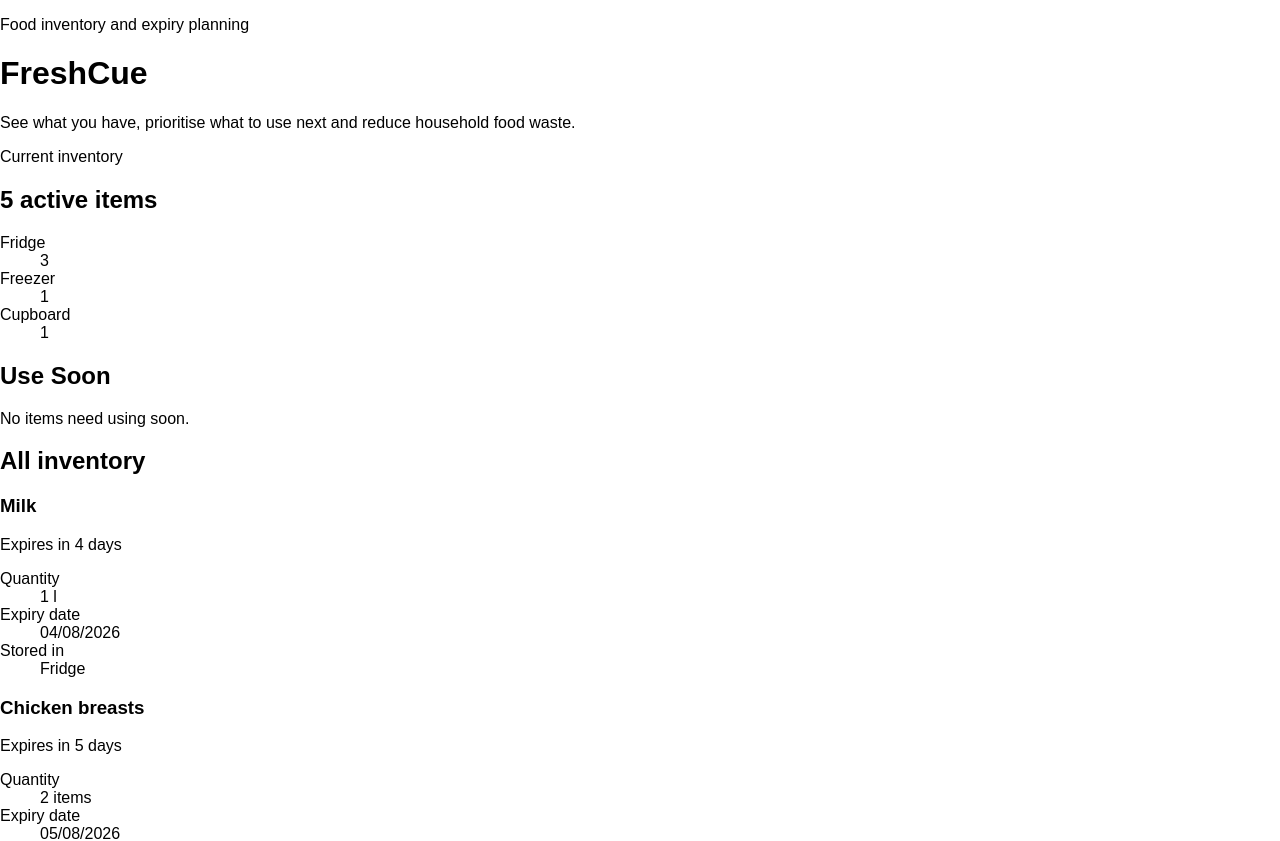
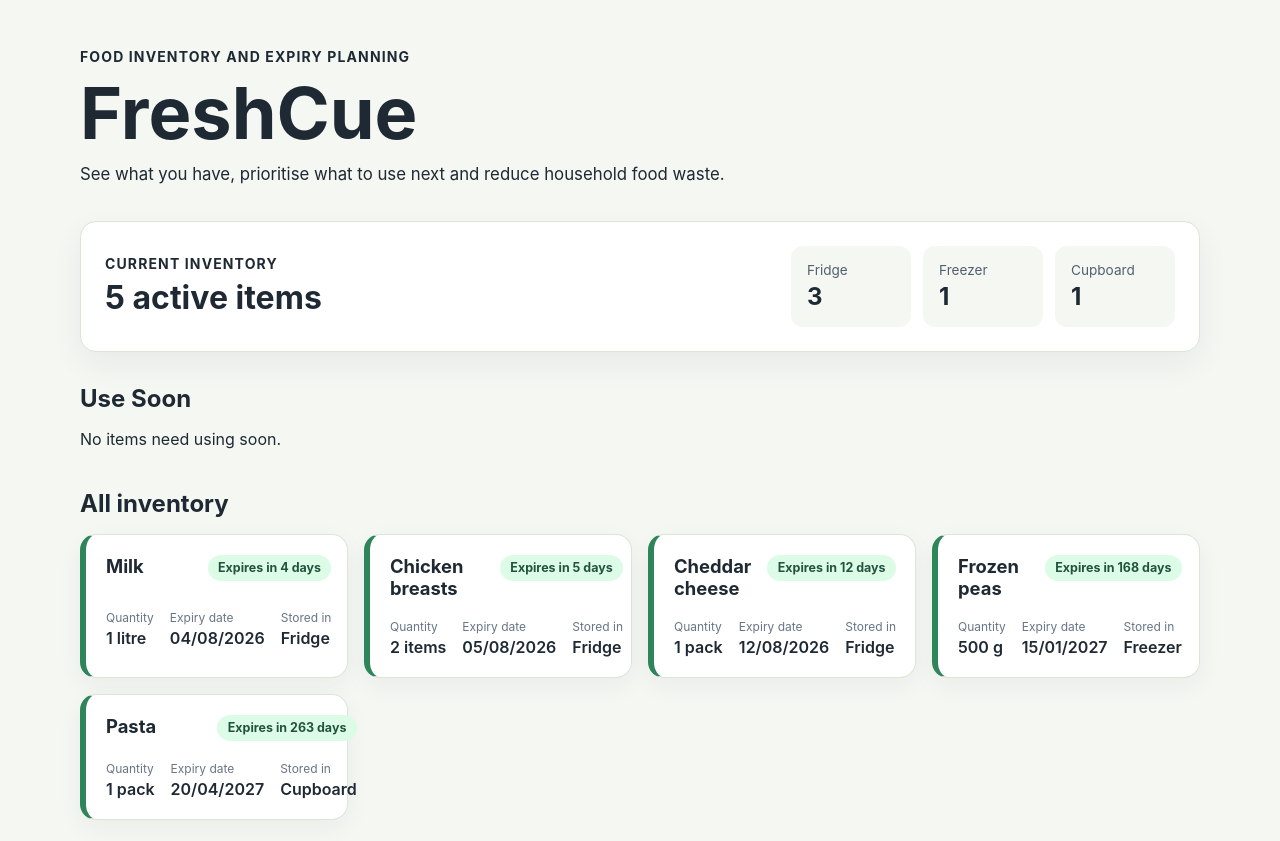
Before and after one commit to joshbingham/fresh-cue, a React (Vite) app: page / in a window 1280 px wide. Shown: the top 841 px of the page. Built offline with nearby package versions, Linux system fonts and the light colour scheme.

Commit message:
Style inventory dashboard

```diff
--- a/src/components/InventoryCard.tsx
+++ b/src/components/InventoryCard.tsx
@@ -11,6 +11,10 @@
 function formatQuantity(item: InventoryItem): string {
   if (item.quantityUnit === "item") {
     return `${item.quantity} ${item.quantity === 1 ? "item" : "items"}`;
+  }
+
+  if (item.quantityUnit === "l") {
+    return `${item.quantity} ${item.quantity === 1 ? "litre" : "litres"}`;
   }
 
   return `${item.quantity} ${item.quantityUnit}`;
--- a/src/index.css
+++ b/src/index.css
@@ -1,3 +1,13 @@
+:root {
+  font-family:
+    Inter, system-ui, -apple-system, BlinkMacSystemFont, "Segoe UI",
+    sans-serif;
+  color: #1f2933;
+  background: #f4f7f2;
+  font-synthesis: none;
+  text-rendering: optimizeLegibility;
+}
+
 * {
   box-sizing: border-box;
 }
@@ -6,7 +16,6 @@
   margin: 0;
   min-width: 320px;
   min-height: 100vh;
-  font-family: Arial, sans-serif;
 }
 
 button,
@@ -14,3 +23,240 @@
 select {
   font: inherit;
 }
+
+h1,
+h2,
+h3,
+p,
+dl,
+dd {
+  margin: 0;
+}
+
+.inventory-dashboard {
+  width: min(1120px, calc(100% - 2rem));
+  margin: 0 auto;
+  padding: 2rem 0 4rem;
+}
+
+.inventory-dashboard__header {
+  display: grid;
+  gap: 0.75rem;
+  margin-bottom: 2rem;
+}
+
+.inventory-dashboard__eyebrow,
+.inventory-summary__eyebrow {
+  font-size: 0.875rem;
+  font-weight: 700;
+  letter-spacing: 0.08em;
+  text-transform: uppercase;
+}
+
+.inventory-dashboard__header h1 {
+  font-size: clamp(2.5rem, 7vw, 4.5rem);
+  line-height: 1;
+}
+
+.inventory-dashboard__header > p:last-child {
+  max-width: 42rem;
+  font-size: 1.05rem;
+  line-height: 1.65;
+}
+
+.inventory-summary {
+  display: grid;
+  gap: 1.5rem;
+  padding: 1.5rem;
+  margin-bottom: 2rem;
+  background: #ffffff;
+  border: 1px solid #dce5d8;
+  border-radius: 1rem;
+  box-shadow: 0 0.75rem 2rem rgba(31, 41, 51, 0.06);
+}
+
+.inventory-summary h2 {
+  margin-top: 0.35rem;
+  font-size: clamp(1.5rem, 4vw, 2rem);
+}
+
+.inventory-summary__breakdown {
+  display: grid;
+  grid-template-columns: repeat(3, minmax(0, 1fr));
+  gap: 0.75rem;
+}
+
+.inventory-summary__breakdown div {
+  padding: 1rem;
+  background: #f4f7f2;
+  border-radius: 0.75rem;
+}
+
+.inventory-summary__breakdown dt {
+  font-size: 0.85rem;
+  color: #52606d;
+}
+
+.inventory-summary__breakdown dd {
+  margin-top: 0.25rem;
+  font-size: 1.5rem;
+  font-weight: 700;
+}
+
+.use-soon-section,
+.all-inventory-section {
+  display: grid;
+  gap: 1rem;
+}
+
+.use-soon-section {
+  margin-bottom: 2.5rem;
+}
+
+.all-inventory-section {
+  margin-top: 2.5rem;
+}
+
+.inventory-list {
+  display: grid;
+  grid-template-columns: repeat(auto-fit, minmax(260px, 1fr));
+  gap: 1rem;
+}
+
+.inventory-card {
+  display: grid;
+  gap: 1.25rem;
+  padding: 1.25rem;
+  background: #ffffff;
+  border: 1px solid #dce5d8;
+  border-left-width: 0.4rem;
+  border-radius: 1rem;
+  box-shadow: 0 0.5rem 1.5rem rgba(31, 41, 51, 0.05);
+}
+
+.inventory-card--expired {
+  border-left-color: #b42318;
+}
+
+.inventory-card--today {
+  border-left-color: #d97706;
+}
+
+.inventory-card--soon {
+  border-left-color: #ca8a04;
+}
+
+.inventory-card--later {
+  border-left-color: #2f855a;
+}
+
+.inventory-card__header {
+  display: flex;
+  align-items: flex-start;
+  justify-content: space-between;
+  gap: 1rem;
+}
+
+.inventory-card__header h3 {
+  font-size: 1.15rem;
+}
+
+.urgency-label {
+  display: inline-flex;
+  align-items: center;
+  padding: 0.35rem 0.65rem;
+  border-radius: 999px;
+  font-size: 0.78rem;
+  font-weight: 700;
+  white-space: nowrap;
+}
+
+.urgency-label--expired {
+  color: #7a271a;
+  background: #fee4e2;
+}
+
+.urgency-label--today {
+  color: #7a2e0e;
+  background: #ffead5;
+}
+
+.urgency-label--soon {
+  color: #713b12;
+  background: #fef3c7;
+}
+
+.urgency-label--later {
+  color: #22543d;
+  background: #dcfce7;
+}
+
+.inventory-card__details {
+  display: grid;
+  grid-template-columns: repeat(3, minmax(max-content, 1fr));
+  gap: 1rem;
+}
+
+.inventory-card__details div {
+  min-width: 0;
+}
+
+.inventory-card__details dt {
+  margin-bottom: 0.2rem;
+  font-size: 0.75rem;
+  color: #697586;
+}
+
+.inventory-card__details dd {
+  font-weight: 600;
+  overflow-wrap: normal;
+  word-break: normal;
+}
+
+.empty-state {
+  padding: 2rem;
+  text-align: center;
+  background: #ffffff;
+  border: 1px dashed #aeb8a9;
+  border-radius: 1rem;
+}
+
+.empty-state p {
+  margin-top: 0.5rem;
+  color: #52606d;
+}
+
+@media (min-width: 760px) {
+  .inventory-dashboard {
+    padding-top: 3rem;
+  }
+
+  .inventory-summary {
+    grid-template-columns: 1fr auto;
+    align-items: center;
+  }
+
+  .inventory-summary__breakdown {
+    min-width: 24rem;
+  }
+}
+
+@media (max-width: 560px) {
+  .inventory-dashboard {
+    width: min(100% - 1rem, 1120px);
+    padding-top: 1.25rem;
+  }
+
+  .inventory-summary__breakdown,
+  .inventory-card__details {
+    grid-template-columns: 1fr;
+  }
+
+  .inventory-card__header {
+    flex-direction: column;
+  }
+
+  .urgency-label {
+    white-space: normal;
+  }
+}
```
